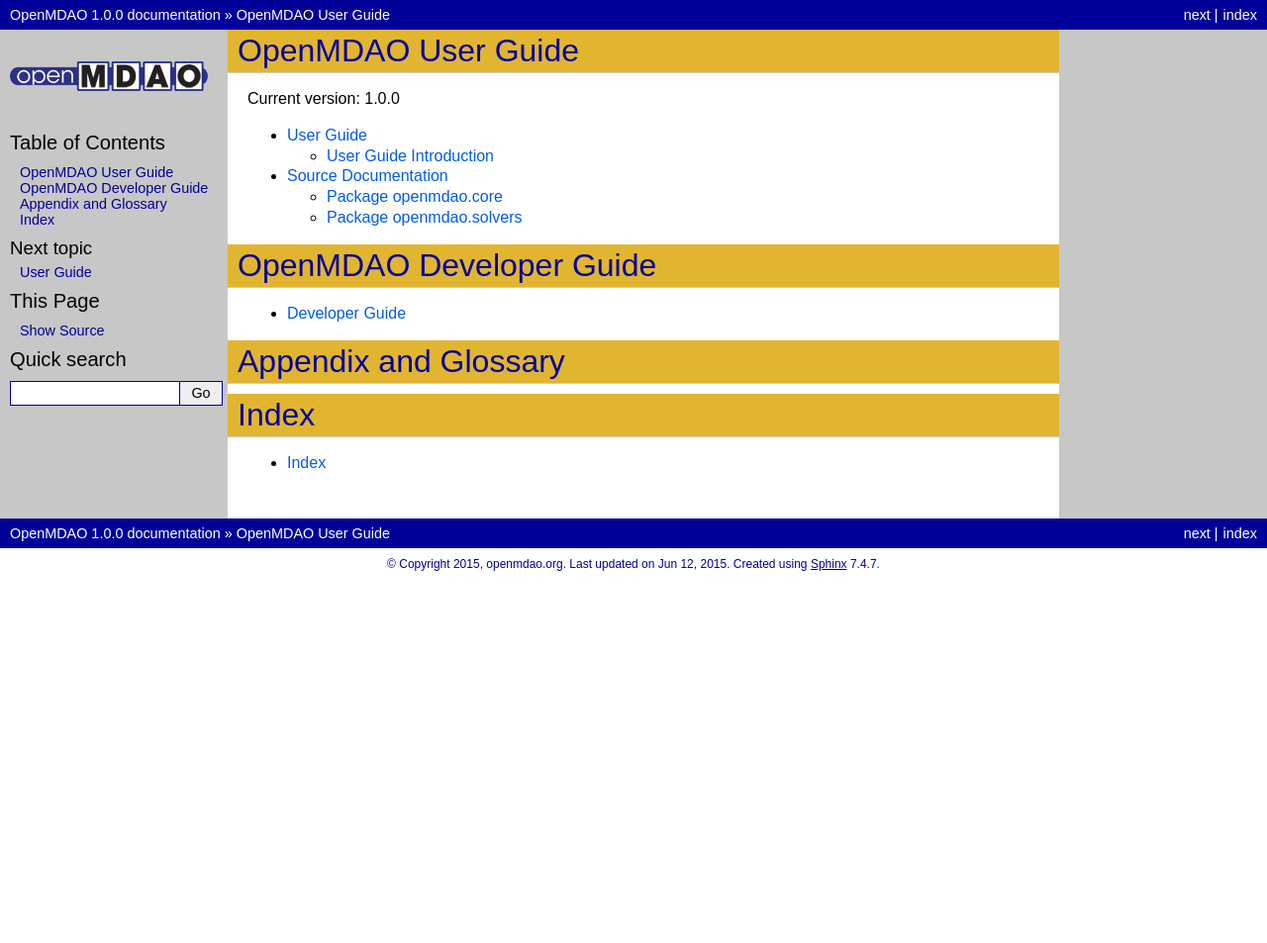
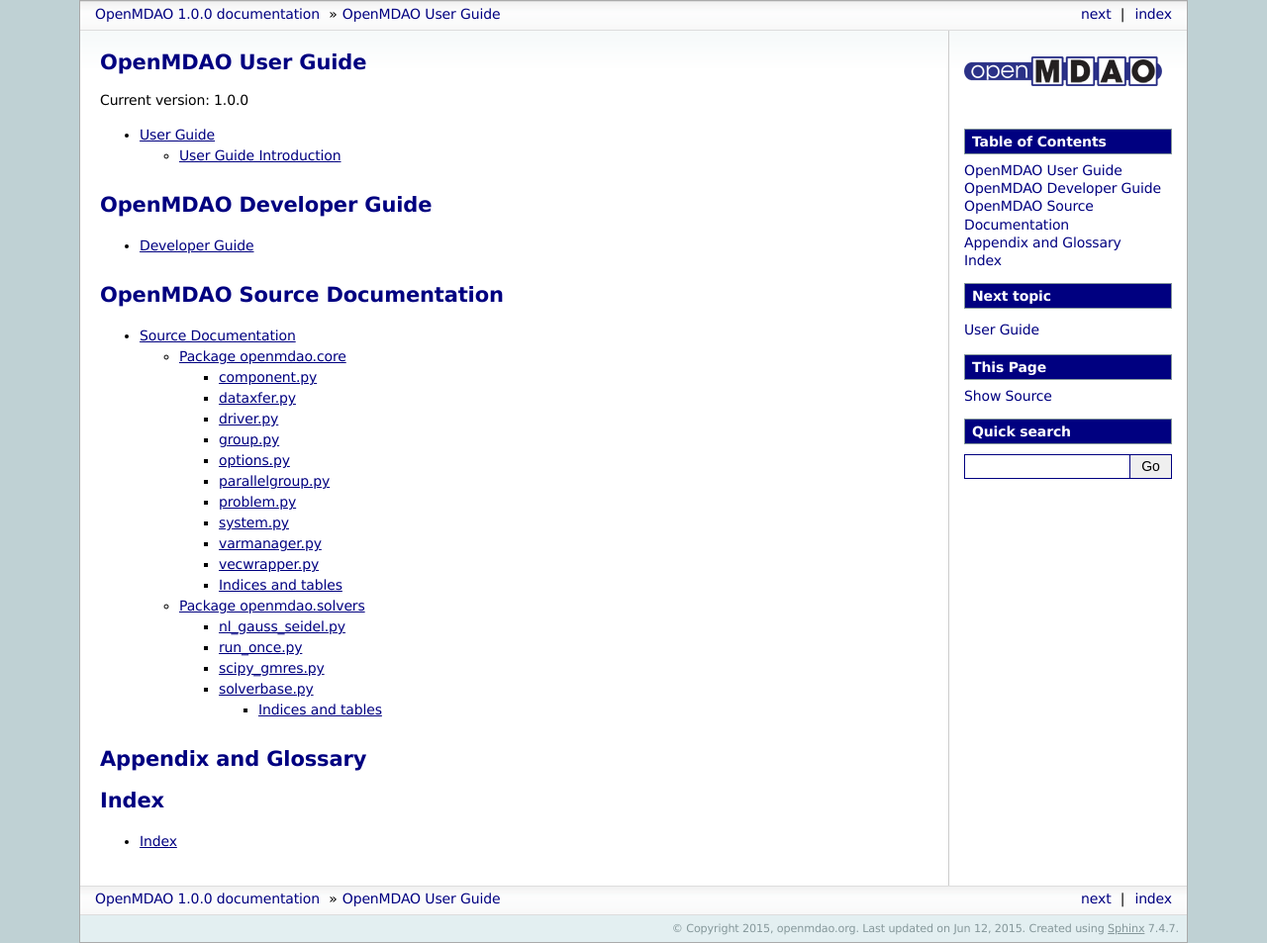
Before and after one commit to OpenMDAO/OpenMDAO1, a Sphinx documentation site: the page built from openmdao/docs/index.rst, in a window 1280 px wide. Shown: the whole page at 99% size. Built offline with Sphinx 7.4.7, drawn with Linux system fonts in a browser that asks for light colours; before the commit the page ends 900 px from its top, so only the background shows below that.

Commit message:
revised pass at source documentation

```diff
--- a/openmdao/docs/conf.py
+++ b/openmdao/docs/conf.py
@@ -78,19 +78,9 @@ release = '1.0.0'
 # Usually you set "language" from the command line for these cases.
 language = None
 
-# There are two options for replacing |today|: either, you set today to some
-# non-false value, then it is used:
-#today = ''
-# Else, today_fmt is used as the format for a strftime call.
-#today_fmt = '%B %d, %Y'
-
 # List of patterns, relative to source directory, that match files and
 # directories to ignore when looking for source files.
 exclude_patterns = ['_build']
-
-# The reST default role (used for this markup: `text`) to use for all
-# documents.
-#default_role = None
 
 # If true, '()' will be appended to :func: etc. cross-reference text.
 #add_function_parentheses = True
@@ -113,39 +103,18 @@ pygments_style = 'sphinx'
 #keep_warnings = False
 
 # If true, `todo` and `todoList` produce output, else they produce nothing.
-todo_include_todos = True
+todo_include_todos = False
 
 
 # -- Options for HTML output ----------------------------------------------
 
 # The theme to use for HTML and HTML Help pages.  See the documentation for
 # a list of builtin themes.
-#html_theme = 'alabaster'
-html_theme = 'classic'
-
-
-# Theme options are theme-specific and customize the look and feel of a theme
-# further.  For a list of options available for each theme, see the
-# documentation.
-html_theme_options = {
-     "headtextcolor": "#000099",
-     "headbgcolor": "#e2b530",
-     "headfont": "Arial",
-     "relbarbgcolor": "#000099",
-     "relbartextcolor": "white",
-     "relbarlinkcolor": "white",
-     "sidebarbgcolor": "#c7c7c7",
-     "sidebartextcolor": "black",
-     "sidebarlinkcolor": "#000099",
-     "footerbgcolor": "white",
-     "footertextcolor": "#000099",
-     "textcolor": "black",
-     "codebgcolor": "#ffffa7",
-     "linkcolor": "#005ce6",
-    }
+html_theme = 'theme'
+#html_theme = 'sphinxdoc'
 
 # Add any paths that contain custom themes here, relative to this directory.
-#html_theme_path = []
+html_theme_path = ['.']
 
 # The name for this set of Sphinx documents.  If None, it defaults to
 # "<project> v<release> documentation".
--- /dev/null
+++ b/openmdao/docs/generate_openmdao_rst.py
@@ -0,0 +1 @@
+#auto-generate rst files to be made into html
--- a/openmdao/docs/index.rst
+++ b/openmdao/docs/index.rst
@@ -18,6 +17,15 @@ OpenMDAO Developer Guide
    :maxdepth: 1
 
    dev-guide/index.rst
+
+=============================
+OpenMDAO Source Documentation
+=============================
+
+.. toctree::
+   :maxdepth: 4
+
+   srcdocs/index.rst
 
 ==============================
 Appendix and Glossary
--- /dev/null
+++ b/openmdao/docs/openmdao_theme/static/style.css
@@ -0,0 +1,266 @@
+/*
+ * default.css_t
+ * ~~~~~~~~~~~~~
+ *
+ * Sphinx stylesheet -- default theme.
+ *
+ * :copyright: Copyright 2007-2015 by the Sphinx team, see AUTHORS.
+ * :license: BSD, see LICENSE for details.
+ *
+
+ */
+@import url("sphinxdoc.css");
+@import url("basic.css");
+
+/* -- page layout ----------------------------------------------------------- */
+
+body {
+    font-family: sans-serif;
+    font-size: 100%;
+    background-color: white;
+    color: #000;
+    margin: 0;
+    padding: 0;
+}
+
+div.document {
+    background-color: #ffffff;
+}
+
+div.documentwrapper {
+    float: left;
+    width: 100%;
+}
+
+div.bodywrapper {
+    margin: 0 0 0 230px;
+}
+
+div.body {
+    background-color: #ffffff;
+    color: black;
+    padding: 0 20px 30px 20px;
+}
+div.bodywrapper {
+    margin: 0 230px 0 0;
+}
+
+div.footer {
+    color: #000099;
+    width: 100%;
+    padding: 9px 0 9px 0;
+    text-align: center;
+    font-size: 75%;
+}
+
+div.footer a {
+    color: #000099;
+    text-decoration: underline;
+}
+
+div.related {
+    background-color: #000099;
+    line-height: 30px;
+    color: white;
+}
+
+div.related a {
+    color: white;
+}
+
+div.sphinxsidebar {
+    float: right;
+}
+
+div.sphinxsidebar h3 {
+    font-family: Arial;
+    color: black;
+    font-size: 1.4em;
+    font-weight: normal;
+    margin: 0;
+    padding: 0;
+}
+
+div.sphinxsidebar h3 a {
+    color: black;
+}
+
+div.sphinxsidebar h4 {
+    font-family: Arial;
+    color: black;
+    font-size: 1.3em;
+    font-weight: normal;
+    margin: 5px 0 0 0;
+    padding: 0;
+}
+
+div.sphinxsidebar p {
+    color: black;
+}
+
+div.sphinxsidebar p.topless {
+    margin: 5px 10px 10px 10px;
+}
+
+div.sphinxsidebar ul {
+    margin: 10px;
+    padding: 0;
+    color: black;
+}
+
+div.sphinxsidebar a {
+    color: #000099;
+}
+
+div.sphinxsidebar input {
+    border: 1px solid #000099;
+    font-family: sans-serif;
+    font-size: 1em;
+}
+
+
+
+/* -- hyperlink styles ------------------------------------------------------ */
+
+a {
+    color: #005ce6;
+    text-decoration: none;
+}
+
+a:visited {
+    color: #355f7c;
+    text-decoration: none;
+}
+
+a:hover {
+    text-decoration: underline;
+}
+
+
+
+/* -- body styles ----------------------------------------------------------- */
+
+div.body h1,
+div.body h2,
+div.body h3,
+div.body h4,
+div.body h5,
+div.body h6 {
+    font-family: Arial;
+    background-color: #e2b530;
+    font-weight: normal;
+    color: #000099;
+    border-bottom: 1px solid #ccc;
+    margin: 20px -20px 10px -20px;
+    padding: 3px 0 3px 10px;
+}
+
+div.body h1 { margin-top: 0; font-size: 200%; }
+div.body h2 { font-size: 160%; }
+div.body h3 { font-size: 140%; }
+div.body h4 { font-size: 120%; }
+div.body h5 { font-size: 110%; }
+div.body h6 { font-size: 100%; }
+
+a.headerlink {
+    color: #c60f0f;
+    font-size: 0.8em;
+    padding: 0 4px 0 4px;
+    text-decoration: none;
+}
+
+a.headerlink:hover {
+    background-color: #c60f0f;
+    color: white;
+}
+
+div.body p, div.body dd, div.body li {
+    text-align: justify;
+    line-height: 130%;
+}
+
+div.admonition p.admonition-title + p {
+    display: inline;
+}
+
+div.admonition p {
+    margin-bottom: 5px;
+}
+
+div.admonition pre {
+    margin-bottom: 5px;
+}
+
+div.admonition ul, div.admonition ol {
+    margin-bottom: 5px;
+}
+
+div.note {
+    background-color: #eee;
+    border: 1px solid #ccc;
+}
+
+div.seealso {
+    background-color: #ffc;
+    border: 1px solid #ff6;
+}
+
+div.topic {
+    background-color: #eee;
+}
+
+div.warning {
+    background-color: #ffe4e4;
+    border: 1px solid #f66;
+}
+
+p.admonition-title {
+    display: inline;
+}
+
+p.admonition-title:after {
+    content: ":";
+}
+
+pre {
+    padding: 5px;
+    background-color: #ffffa7;
+    color: #333333;
+    line-height: 120%;
+    border: 1px solid #ac9;
+    border-left: none;
+    border-right: none;
+}
+
+code {
+    background-color: #ecf0f3;
+    padding: 0 1px 0 1px;
+    font-size: 0.95em;
+}
+
+th {
+    background-color: #ede;
+}
+
+.warning code {
+    background: #efc2c2;
+}
+
+.note code {
+    background: #d6d6d6;
+}
+
+.viewcode-back {
+    font-family: sans-serif;
+}
+
+div.viewcode-block:target {
+    background-color: #f4debf;
+    border-top: 1px solid #ac9;
+    border-bottom: 1px solid #ac9;
+}
+
+div.code-block-caption {
+    color: #efefef;
+    background-color: #1c4e63;
+}
--- /dev/null
+++ b/openmdao/docs/openmdao_theme/theme.conf
@@ -0,0 +1,4 @@
+[theme]
+inherit =  sphinxdoc
+stylesheet = style.css
+pygments_style = pygments.css
--- a/openmdao/docs/srcdocs/index.rst
+++ b/openmdao/docs/srcdocs/index.rst
@@ -8,4 +8,5 @@ Source Documentation
    :maxdepth: 3
    :glob:
 
-   packages/*
+   packages/openmdao.core
+   packages/openmdao.solvers
--- /dev/null
+++ b/openmdao/docs/srcdocs/packages/component.rst
@@ -0,0 +1,14 @@
+.. index:: component.py
+
+.. _openmdao.core.component.py:
+
+component.py
+++++++++++++
+
+.. automodule:: openmdao.core.component
+   :members:
+   :undoc-members:
+   :show-inheritance:
+
+.. toctree::
+   :maxdepth: 2
--- /dev/null
+++ b/openmdao/docs/srcdocs/packages/dataxfer.rst
@@ -0,0 +1,14 @@
+.. index:: dataxfer.py
+
+.. _openmdao.core.dataxfer.py:
+
+dataxfer.py
++++++++++++
+
+.. automodule:: openmdao.core.dataxfer
+   :members:
+   :undoc-members:
+   :show-inheritance:
+
+.. toctree::
+   :maxdepth: 2
--- /dev/null
+++ b/openmdao/docs/srcdocs/packages/driver.rst
@@ -0,0 +1,14 @@
+.. index:: driver.py
+
+.. _openmdao.core.driver.py:
+
+driver.py
++++++++++
+
+.. automodule:: openmdao.core.driver
+   :members:
+   :undoc-members:
+   :show-inheritance:
+
+.. toctree::
+   :maxdepth: 2
--- /dev/null
+++ b/openmdao/docs/srcdocs/packages/group.rst
@@ -0,0 +1,14 @@
+.. index:: group.py
+
+.. _openmdao.core.group.py:
+
+group.py
+++++++++
+
+.. automodule:: openmdao.core.group
+   :members:
+   :undoc-members:
+   :show-inheritance:
+
+.. toctree::
+   :maxdepth: 2
--- /dev/null
+++ b/openmdao/docs/srcdocs/packages/options.rst
@@ -0,0 +1,14 @@
+.. index:: options.py
+
+.. _openmdao.core.options.py:
+
+options.py
+++++++++++
+
+.. automodule:: openmdao.core.options
+   :members:
+   :undoc-members:
+   :show-inheritance:
+
+.. toctree::
+   :maxdepth: 2
--- /dev/null
+++ b/openmdao/docs/srcdocs/packages/parallelgroup.rst
@@ -0,0 +1,14 @@
+.. index:: parallelgroup.py
+
+.. _openmdao.core.parallelgroup.py:
+
+parallelgroup.py
+++++++++++++++++
+
+.. automodule:: openmdao.core.parallelgroup
+   :members:
+   :undoc-members:
+   :show-inheritance:
+
+.. toctree::
+   :maxdepth: 2
--- /dev/null
+++ b/openmdao/docs/srcdocs/packages/problem.rst
@@ -0,0 +1,14 @@
+.. index:: problem.py
+
+.. _openmdao.core.problem.py:
+
+problem.py
+++++++++++
+
+.. automodule:: openmdao.core.problem
+   :members:
+   :undoc-members:
+   :show-inheritance:
+
+.. toctree::
+   :maxdepth: 2
--- /dev/null
+++ b/openmdao/docs/srcdocs/packages/system.rst
@@ -0,0 +1,14 @@
+.. index:: system.py
+
+.. _openmdao.core.system.py:
+
+system.py
++++++++++
+
+.. automodule:: openmdao.core.system
+   :members:
+   :undoc-members:
+   :show-inheritance:
+
+.. toctree::
+   :maxdepth: 2
--- /dev/null
+++ b/openmdao/docs/srcdocs/packages/varmanager.rst
@@ -0,0 +1,14 @@
+.. index:: varmanager.py
+
+.. _openmdao.core.varmanager.py:
+
+varmanager.py
++++++++++++++
+
+.. automodule:: openmdao.core.varmanager
+   :members:
+   :undoc-members:
+   :show-inheritance:
+
+.. toctree::
+   :maxdepth: 2
--- /dev/null
+++ b/openmdao/docs/srcdocs/packages/vecwrapper.rst
@@ -0,0 +1,14 @@
+.. index:: vecwrapper.py
+
+.. _openmdao.core.vecwrapper.py:
+
+vecwrapper.py
++++++++++++++
+
+.. automodule:: openmdao.core.vecwrapper
+   :members:
+   :undoc-members:
+   :show-inheritance:
+
+.. toctree::
+   :maxdepth: 2
--- /dev/null
+++ b/openmdao/docs/theme/static/style.css
@@ -0,0 +1,54 @@
+/*
+ * sytle.css
+ * ~~~~~~~~~~~~~
+ *
+ * OpenMDAO stylesheet
+ *
+ */
+
+@import url("sphinxdoc.css");
+
+h1{
+  color: navy;
+}
+
+a {
+    /*color: #005ce6;*/
+    color: navy;
+    text-decoration: none;
+}
+
+a:visited {
+    color: gray;
+    text-decoration: none;
+}
+
+a:hover {
+    text-decoration: underline;
+}
+
+div.sphinxsidebar h4{
+  background-color: navy;
+}
+
+div.sphinxsidebar h3{
+  background-color: navy;
+}
+
+div.sphinxsidebar input{
+  border: 1px solid navy;
+
+}
+
+/*parameter bkgrd*/
+table.field-list td, table.field-list th {
+  border: 0 !important;
+}
+
+/*top links "breadcrumbs"*/
+div.related ul li a {
+  margin: 0;
+  padding: 0 5px 0 5px;
+  line-height: 1.75em;
+  color: navy;
+}
--- /dev/null
+++ b/openmdao/docs/theme/theme.conf
@@ -0,0 +1,7 @@
+[theme]
+inherit =  sphinxdoc
+stylesheet = style.css
+pygments_style = pygments.css
+
+[options]
+variable = default value
```
Also changed, not shown: other parts of openmdao/docs/index.rst (+0 -1 lines), openmdao/docs/srcdocs/packages/openmdao.core.rst (+12 -148 lines).
